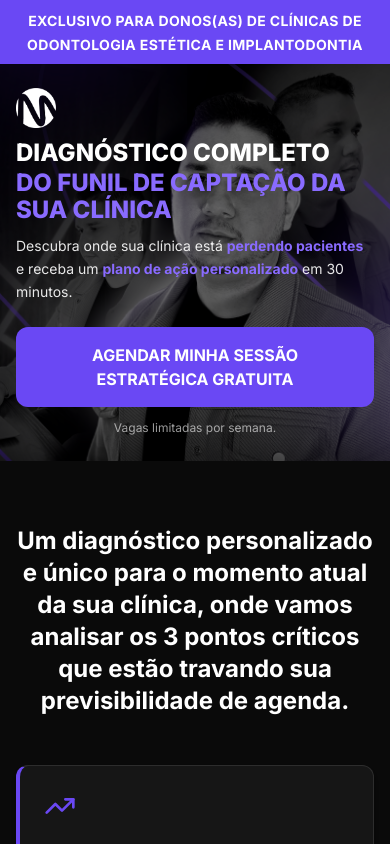
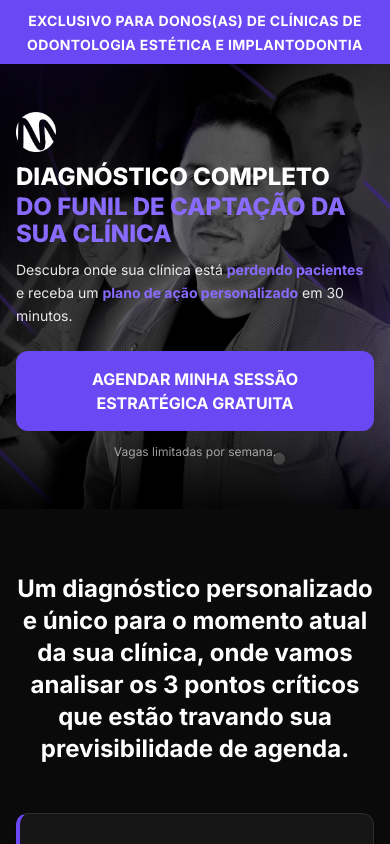
Before and after one commit to Agencia-Lema-Digital/lema-lp-odonto, a React (Vite) app: page / in a window 390 px wide. Shown: the top 844 px of the page. Built offline with nearby package versions, Linux system fonts and the light colour scheme; the HTML template or start-up script is replaced by a standard one.

Commit message:
Preceding changes

```diff
--- a/src/components/HeroSection.tsx
+++ b/src/components/HeroSection.tsx
@@ -6,7 +6,7 @@ import heroCapaMobile from "@/assets/hero-capa-mobile.png";
 import heroLogo from "@/assets/hero-logo.png";
 
 const HeroSection = () =>
-<section className="hero-gradient py-6 md:py-[100px] relative overflow-hidden">
+<section className="hero-gradient py-12 md:py-[100px] relative overflow-hidden">
     {/* Background image - Desktop */}
     <div
     className="absolute inset-0 bg-cover bg-center bg-no-repeat pointer-events-none hidden md:block"
```
